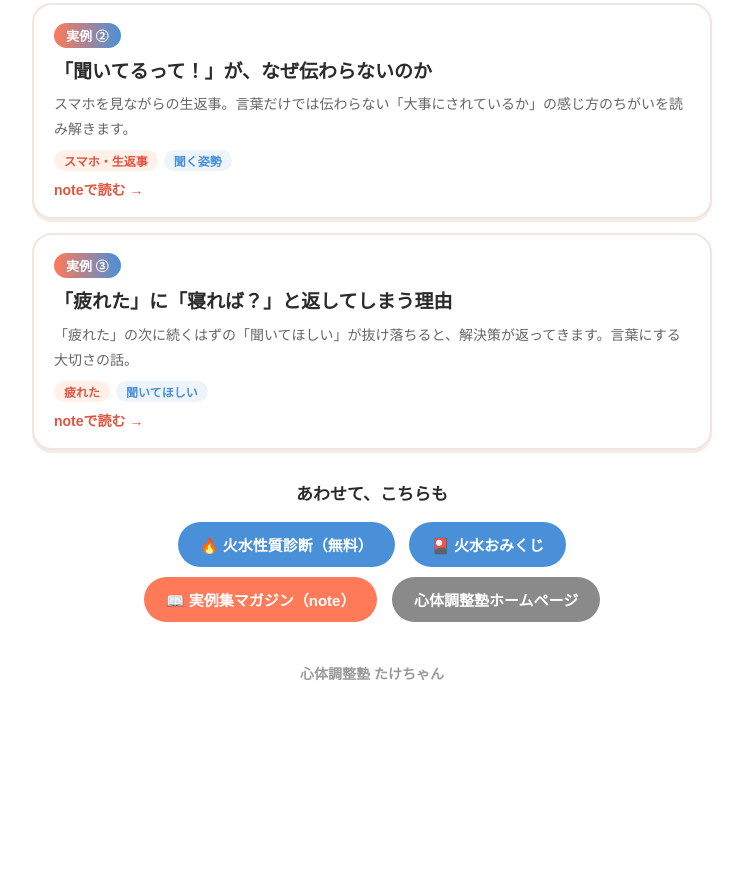
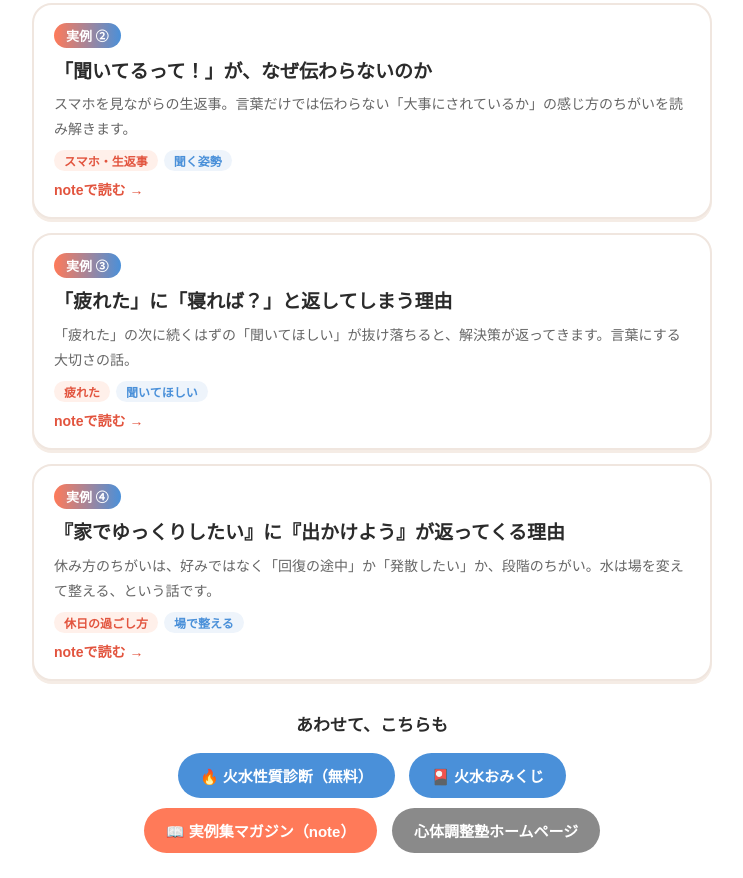
Before and after one commit to ankantakeshi-design/kasuisodan, a plain HTML site: page index.html in a window 1280 px wide. Shown: the part 927-1805 px from the top of the page, without its empty margins (268-1011 px from the left). Before the commit the page ends 1658 px from the top, so only its background shows below. Drawn offline with Linux system fonts and the light colour scheme; a web font is replaced by a local one.

Commit message:
Add case 04 card

```diff
--- a/index.html
+++ b/index.html
@@ -90,6 +90,13 @@
       <div class="tags"><span class="fire">疲れた</span><span>聞いてほしい</span></div>
       <div class="go">noteで読む →</div>
     </a>
+    <a class="case" href="https://note.com/takekasui/n/nc6afea14984a" data-search="休日 出かけよう 家でゆっくり ゴロゴロ 休みたい 気分転換 きゅうじつ でかけよう ごろごろ やすみたい">
+      <span class="num">実例 ④</span>
+      <h2>『家でゆっくりしたい』に『出かけよう』が返ってくる理由</h2>
+      <p>休み方のちがいは、好みではなく「回復の途中」か「発散したい」か、段階のちがい。水は場を変えて整える、という話です。</p>
+      <div class="tags"><span class="fire">休日の過ごし方</span><span>場で整える</span></div>
+      <div class="go">noteで読む →</div>
+    </a>
     <p class="empty" id="empty">見つかりませんでした。別の言葉で試してみてください。</p>
   </main>
 
```
